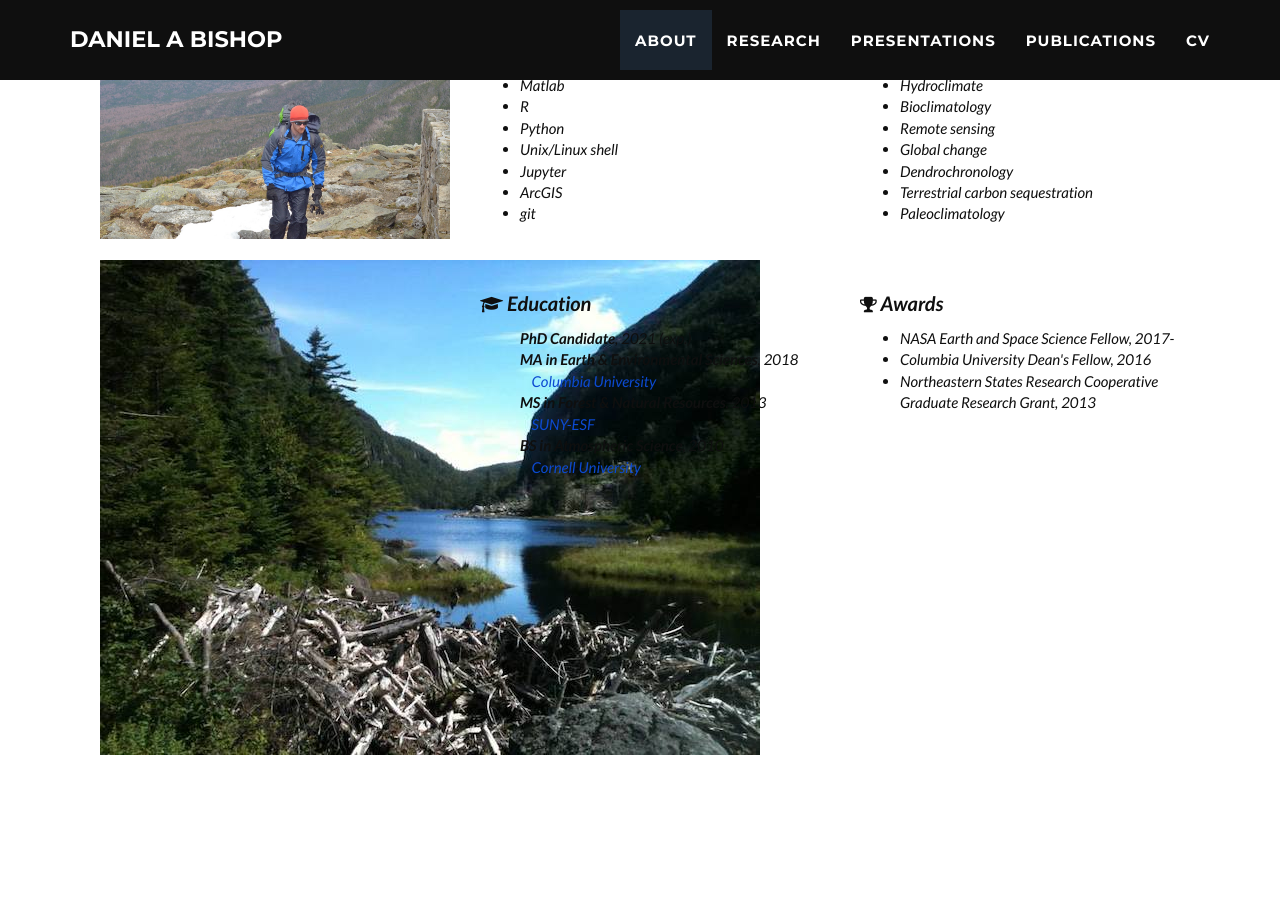
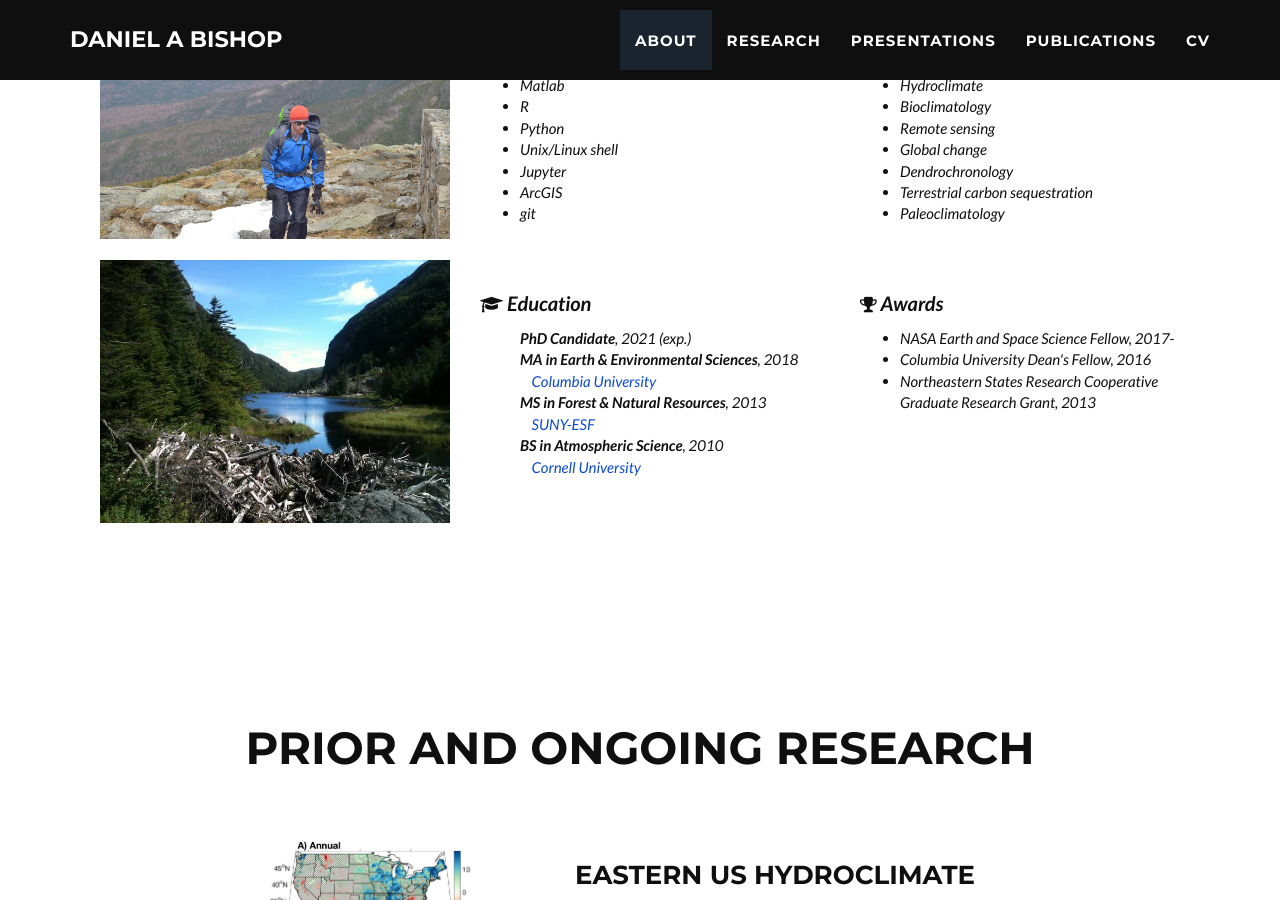
Before and after one commit to danielabishop/danielabishop.github.io, a Jekyll site: the page built from index.html, in a window 1280 px wide and 900 px high, scrolled down 1663 px. Built offline with Jekyll 4.4.1, drawn with Linux system fonts in a browser that asks for light colours; some web fonts are replaced; comment, search, counter and statistics services are not loaded.

Commit message:
Image blur

```diff
--- a/_includes/portfolio_grid.html
+++ b/_includes/portfolio_grid.html
@@ -15,9 +15,7 @@
             <div class="container">
                 <div class="col-md-4">
                     <p><br></p>
-                    <div class="image-blurred-edge">
-                        <img class="img-responsive" src="img/about1.jpg" alt=""><br>
-                    </div>
+                    <span class="faded faded-all"><img class="img-responsive" src="img/about1.jpg" alt=""></span><br>
                 </div>
                 <div class="col-md-8">
                     <p><br><br><b>I am a PhD Candidate at the <a href="https://www.ldeo.columbia.edu">Lamont-Doherty Earth Observatory</a> at <a href="https://eesc.columbia.edu">Columbia University</a>. My primary
@@ -33,9 +31,7 @@
 
             <div class="container">
                 <div class="col-md-4">
-                    <div class="image-blurred-edge">
-                        <img class="img-responsive" src="img/about2.jpg" alt=""><br>
-                    </div>
+                    <img class="img-responsive" src="img/about2.jpg" alt=""><br>
                 </div>
                 <div class="col-md-4 .col-md-offset-4">
                     <p><br><i><b><i style="font-size:18px" class="fa">&#xf013;</i> Technical Skills</b><br></i></p>
@@ -65,7 +61,7 @@
 
             <div class="container">
                 <div class="col-md-4">
-                    <img class="image-blurred-edge" src="img/about3.jpg" alt="">
+                    <img class="img-responsive" src="img/about3.jpg" alt="">
                 </div>
                 <div class="col-md-4">
                     <p><br><i><b><i style="font-size:18px" class="fa">&#xf19d;</i> Education</b><br></i></p>
```
Also changed, not shown: 6 other files.
